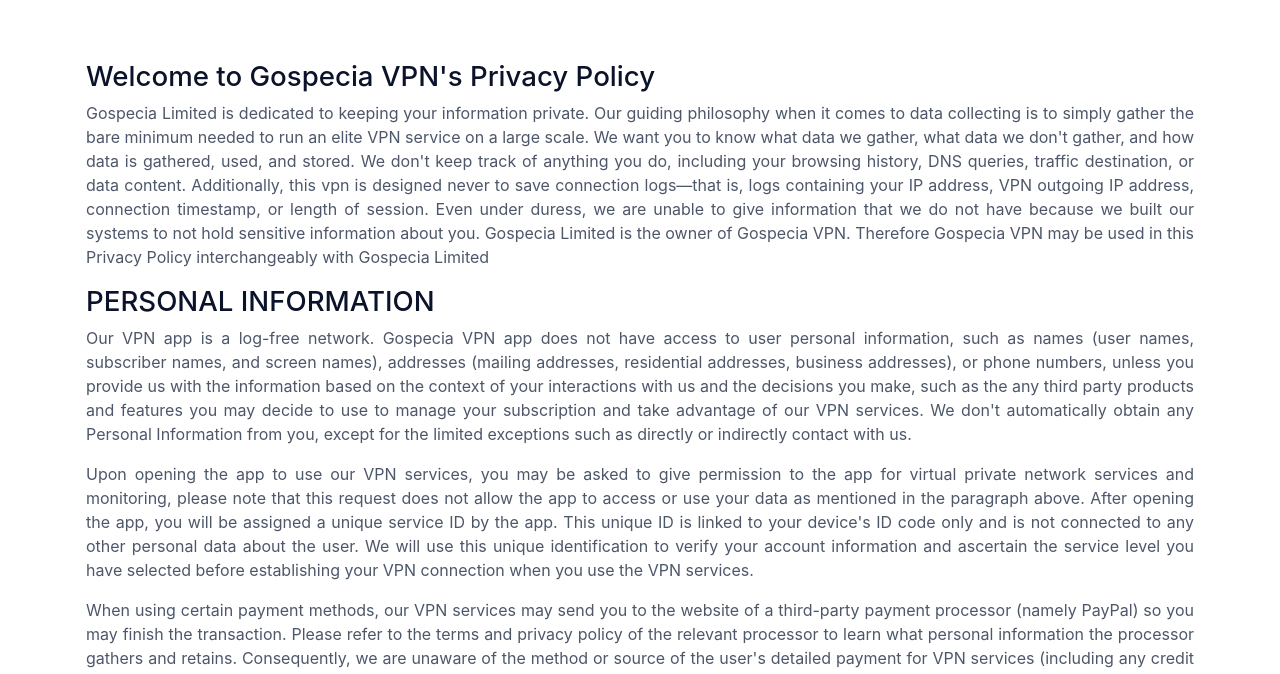
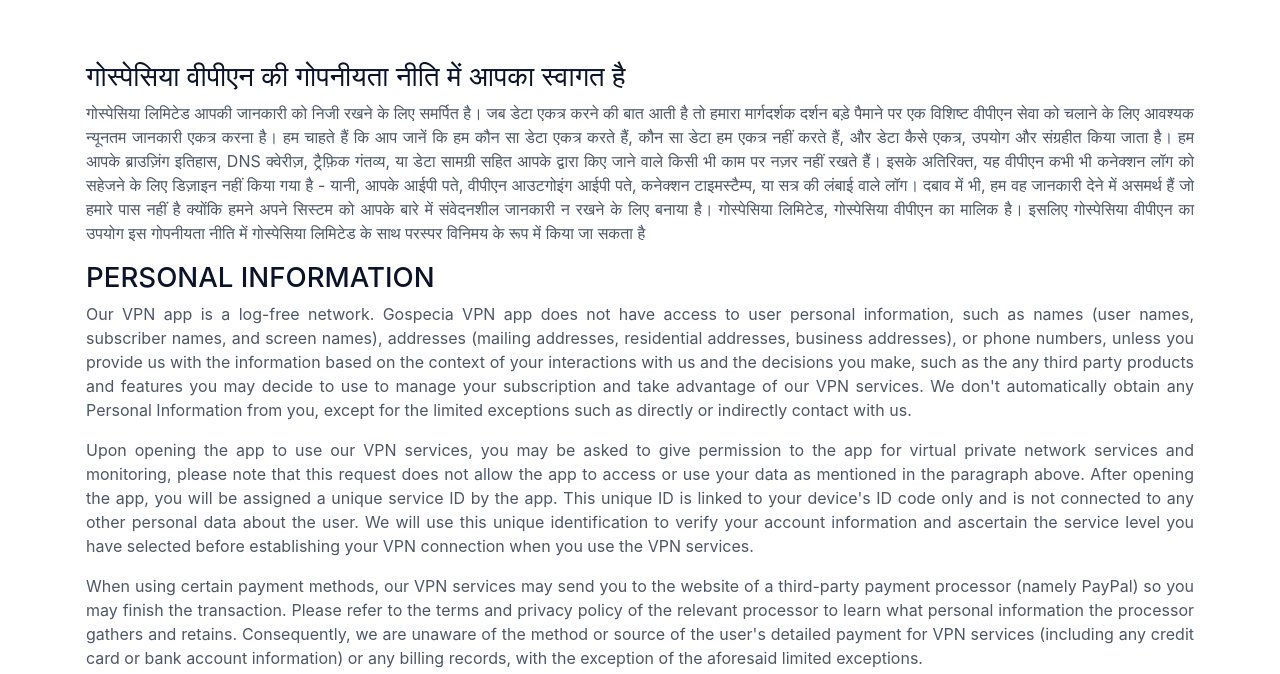
Before and after one commit to Dze237/Gospecia_Privacy_Policy_Hindi, a plain HTML site: page index.html in a window 1280 px wide. Shown: the part 60-734 px from the top of the page. Drawn offline with Linux system fonts and the light colour scheme.

Commit message:
Update index.html

```diff
--- a/index.html
+++ b/index.html
@@ -38,16 +38,12 @@
         </nav>
        <section class="pb-6">
 	<div class="container">
-		<h3>Welcome to Gospecia VPN's Privacy Policy</h3>
-		<p>Gospecia Limited is dedicated to keeping your information private. Our guiding philosophy when it comes
-			to data collecting is to simply gather the bare minimum needed to run an elite VPN service on a large scale.
-			We want you to know what data we gather, what data we don't gather, and how data is gathered, used, and stored.
-			We don't keep track of anything you do, including your browsing history, DNS queries, traffic destination,
-			or data content. Additionally, this vpn is designed never to save connection logs—that is,
-			logs containing your IP address, VPN outgoing IP address, connection timestamp, or length of session.
-			Even under duress, we are unable to give information that we do not have because we built our systems to
-			not hold sensitive information about you. Gospecia Limited is the owner of Gospecia VPN. Therefore
-			Gospecia VPN may be used in this Privacy Policy interchangeably with Gospecia Limited
+		<h3>गोस्पेसिया वीपीएन की गोपनीयता नीति में आपका स्वागत है</h3>
+		<p>गोस्पेसिया लिमिटेड आपकी जानकारी को निजी रखने के लिए समर्पित है। जब डेटा एकत्र करने की बात आती है तो हमारा मार्गदर्शक दर्शन बड़े पैमाने पर एक विशिष्ट वीपीएन सेवा को चलाने के लिए आवश्यक न्यूनतम जानकारी एकत्र करना है।
+		   हम चाहते हैं कि आप जानें कि हम कौन सा डेटा एकत्र करते हैं, कौन सा डेटा हम एकत्र नहीं करते हैं, और डेटा कैसे एकत्र, उपयोग और संग्रहीत किया जाता है।
+                   हम आपके ब्राउज़िंग इतिहास, DNS क्वेरीज़, ट्रैफ़िक गंतव्य, या डेटा सामग्री सहित आपके द्वारा किए जाने वाले किसी भी काम पर नज़र नहीं रखते हैं। इसके अतिरिक्त, यह वीपीएन कभी भी कनेक्शन लॉग को सहेजने के लिए डिज़ाइन नहीं
+		   किया गया है - यानी, आपके आईपी पते, वीपीएन आउटगोइंग आईपी पते, कनेक्शन टाइमस्टैम्प, या सत्र की लंबाई वाले लॉग। दबाव में भी, हम वह जानकारी देने में असमर्थ हैं जो हमारे पास नहीं है क्योंकि हमने अपने सिस्टम को आपके
+			बारे में संवेदनशील जानकारी न रखने के लिए बनाया है। गोस्पेसिया लिमिटेड, गोस्पेसिया वीपीएन का मालिक है। इसलिए गोस्पेसिया वीपीएन का उपयोग इस गोपनीयता नीति में गोस्पेसिया लिमिटेड के साथ परस्पर विनिमय के रूप में किया जा सकता है
 		</p>
 
 		<h3>PERSONAL INFORMATION</h3>
```
